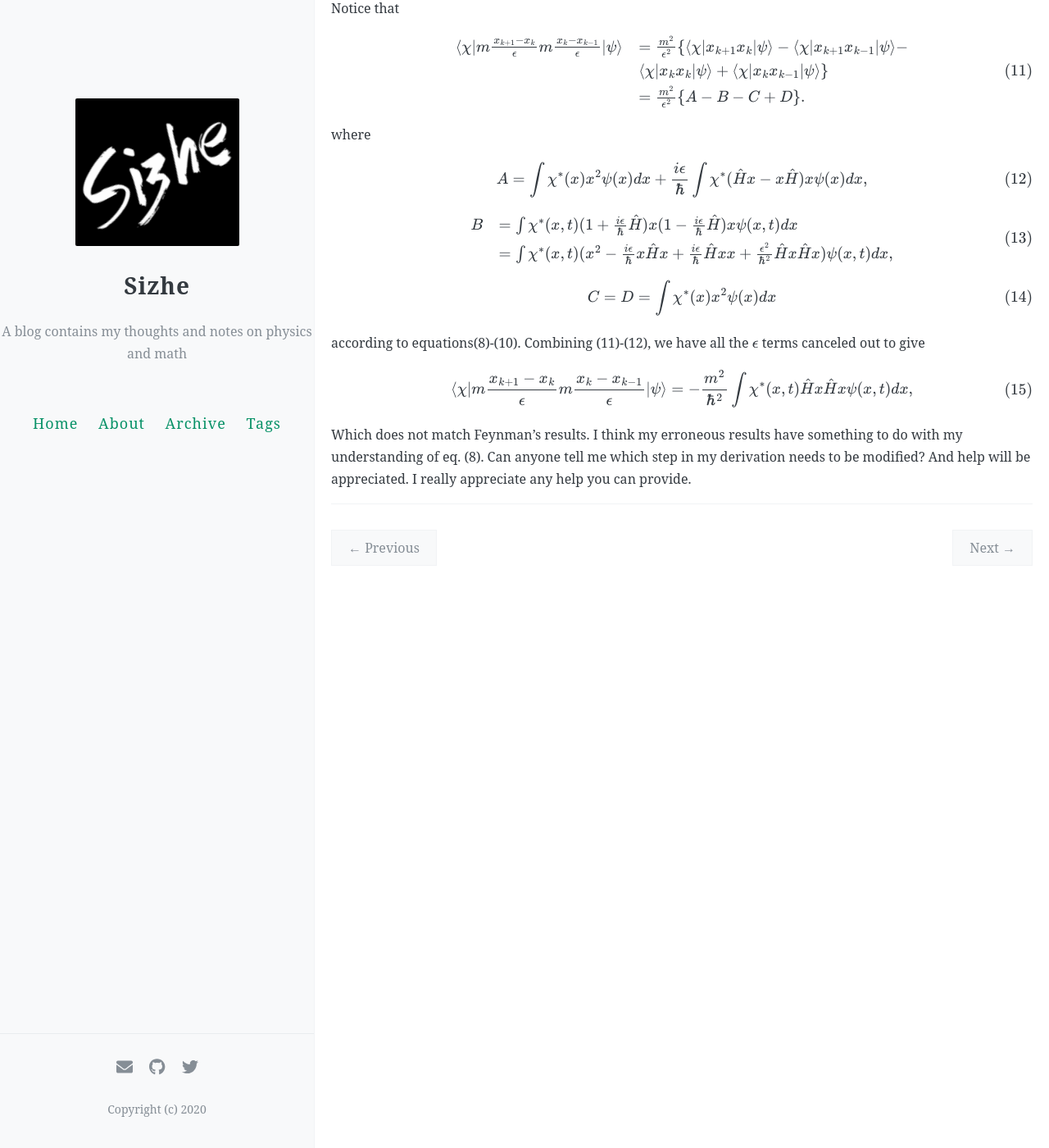
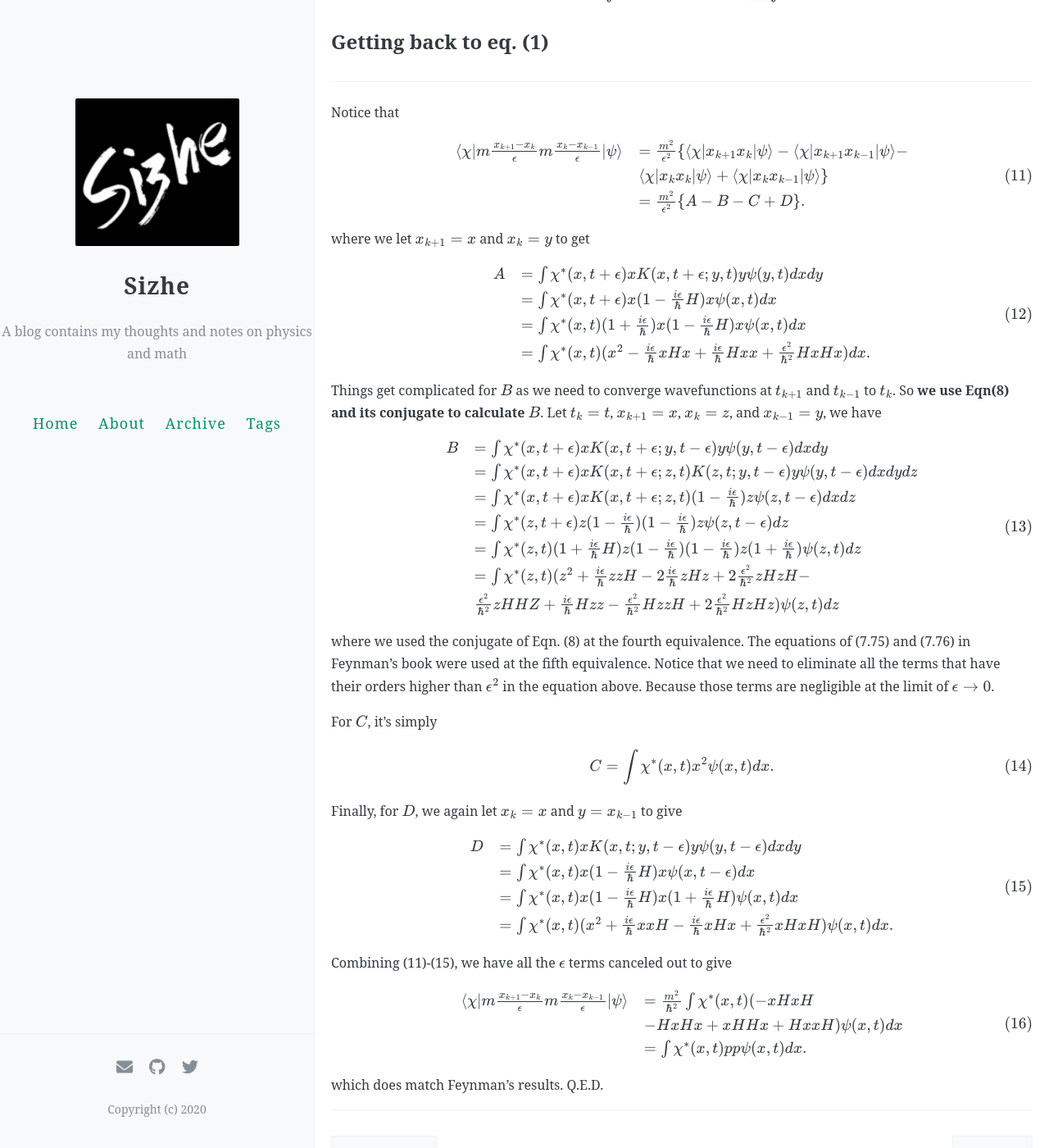
Before and after one commit to Lonitch/Lonitch.github.io, a Jekyll site: the page built from _posts/2021-02-24-average-second-derivative-feynman.md, in a window 1280 px wide and 1400 px high, scrolled down 2087 px. Shown: the whole window at 82% size. Built offline with Jekyll 4.4.1, drawn with Linux system fonts in a browser that asks for light colours; formulas are drawn with MathJax 3; comment, search, counter and statistics services are not loaded; some of the changed text lies outside the part shown.

Commit message:
update Feynman problem post

```diff
--- a/_posts/2021-02-24-average-second-derivative-feynman.md
+++ b/_posts/2021-02-24-average-second-derivative-feynman.md
@@ -14,7 +14,11 @@
 \langle\chi|m\frac{x_{k+1}-x_k}{\epsilon}m\frac{x_k-x_{k-1}}{\epsilon}|\psi\rangle=\int\int \chi^* \hat{p}\hat{p}\psi dxdy=-\hbar^2\int\int\chi^*\frac{\partial^2}{\partial x^2}\psi dxdy\tag{1}
 $$
 
-with $\hat{p}=-i\hbar\frac{\partial}{\partial x}$ being momentum operator.
+with $\hat{p}=-i\hbar\frac{\partial}{\partial x}$ being momentum operator. There is a misprint in Eqn.(1) as we can see that by verifying the units on both sides. The LHS has a unit of momentum square while the RHS has a unit of momentum squared times length. Note that the unit of wavefunction is $\sqrt{probability/vol.}$. Therefore, Eqn.(1) should really be
+
+$$
+\langle\chi|m\frac{x_{k+1}-x_k}{\epsilon}m\frac{x_k-x_{k-1}}{\epsilon}|\psi\rangle=-\hbar^2\int\chi^*(x,t)\frac{\partial^2}{\partial x^2}\psi(x,t) dx\tag{1*}
+$$
 
 ## Equations Developed by Feynman for Later Use
 ---
@@ -70,18 +74,9 @@
  \end{array}
 $$
 
-Eq.(5) is applied to Eq.(8) directly by replacing $f(y)$ in (5) with $x \psi$ in (8). However, the kernels $K\left(x_{k}, t ; a\right)$ and $K\left(b ; x_{k+1}, t+\epsilon\right)$ in (7) indicates that $\psi \chi$ are states that satisfy
-$$
-i \hbar \frac{\partial \psi}{\partial t}=\hat{H} \psi
-$$
-But $K\left(x_{k+1}, t+\epsilon ; x_{k}, t\right)$ in Eq.(7) and (8) implies instead
-$$
-i \hbar \frac{\partial}{\partial t}(x \psi)=\hat{H} x \psi
-$$
-So my question is
->**Is it alright to think that $K\left(x_{k+1}, t+\epsilon ; x_{k}, t\right)$ is different from $K\left(x_{k}, t ; a\right)$ and $K\left(b ; x_{k+1}, t+\epsilon\right)$?**
+It might seem to be that Eq.(5) is applied to Eq.(8) directly by replacing $f(y)$ in (5) with $x \psi$ in (8). However, Feynman was trying to motivate us here to build a relationship between the **conventional operator formalism** and the **path integral formalism**. So the $x$ can be understood as a coordinate operator, or an eigenvalue of the operator. After a time period of $\epsilon$, the eigenvalue of the coordinate operator for the wavefunction becomes $x_{k+1}$, and thus the result in (8).
 
-If we ignore this and move forward the eq. (7) now becomes
+If we move forward with Eqn.(8), the eq. (7) now becomes
 
 $$
  \begin{array}{ll}
@@ -98,7 +93,7 @@
 \langle\chi|x_{k+1}x_k|\psi\rangle_S=\int\chi^*(x)x^2\psi(x)dx+\frac{\epsilon}{m}\int\chi^*px\psi(x)dx\tag{10}.
 $$
 
-## Coming back to eq. (1)
+## Getting back to eq. (1)
 ---
 Notice that
 
@@ -110,27 +105,60 @@
  \end{array}
 $$
 
-where
+where we let $x_{k+1}=x$ and $x_k=y$ to get
 
 $$
-A=\int\chi^*(x)x^2\psi(x)dx+\frac{i\epsilon}{\hbar}\int\chi^*(\hat{H}x-x\hat{H})x\psi(x)dx,\tag{12}
+\begin{array}{ll}
+A&=\int\chi^*(x,t+\epsilon)xK(x,t+\epsilon;y,t)y\psi(y,t)dxdy\\
+&=\int\chi^*(x,t+\epsilon)x(1-\frac{i\epsilon}{\hbar}H)x\psi(x,t)dx\\
+&=\int\chi^*(x,t)(1+\frac{i\epsilon}{\hbar})x(1-\frac{i\epsilon}{\hbar}H)x\psi(x,t)dx\\
+&=\int\chi^*(x,t)(x^2-\frac{i\epsilon}{\hbar}xHx+\frac{i\epsilon}{\hbar}Hxx+\frac{\epsilon^2}{\hbar^2}HxHx)dx.
+\tag{12}
+\end{array}
 $$
+
+Things get complicated for $B$ as we need to converge wavefunctions at $t_{k+1}$ and $t_{k-1}$ to $t_{k}$. So **we use Eqn(8) and its conjugate to calculate $B$**. Let $t_k=t$, $x_{k+1}=x$, $x_k=z$, and $x_{k-1}=y$, we have
 
 $$
  \begin{array}{ll}
-B&=\int\chi^*(x,t)(1+\frac{i\epsilon}{\hbar}\hat{H})x(1-\frac{i\epsilon}{\hbar}\hat{H})x\psi(x,t)dx\\
-&=\int\chi^*(x,t)(x^2-\frac{i\epsilon}{\hbar}x\hat{H}x+\frac{i\epsilon}{\hbar}\hat{H}xx+\frac{\epsilon^2}{\hbar^2}\hat{H}x\hat{H}x)\psi(x,t)dx,\tag{13}
+B&=\int\chi^*(x,t+\epsilon)xK(x,t+\epsilon;y,t-\epsilon)y\psi(y,t-\epsilon)dxdy\\
+&=\int\chi^*(x,t+\epsilon)xK(x,t+\epsilon;z,t)K(z,t;y,t-\epsilon)y\psi(y,t-\epsilon)dxdydz\\
+&=\int\chi^*(x,t+\epsilon)xK(x,t+\epsilon;z,t)(1-\frac{i\epsilon}{\hbar})z\psi(z,t-\epsilon)dxdz\\
+&=\int\chi^*(z,t+\epsilon)z(1-\frac{i\epsilon}{\hbar})(1-\frac{i\epsilon}{\hbar})z\psi(z,t-\epsilon)dz\\
+&=\int\chi^*(z,t)(1+\frac{i\epsilon}{\hbar}H)z(1-\frac{i\epsilon}{\hbar})(1-\frac{i\epsilon}{\hbar})z(1+\frac{i\epsilon}{\hbar})\psi(z,t)dz\\
+&=\int\chi^*(z,t)(z^2+\frac{i\epsilon}{\hbar}zzH-2\frac{i\epsilon}{\hbar}zHz+2\frac{\epsilon^2}{\hbar^2}zHzH-\\
+&\frac{\epsilon^2}{\hbar^2}zHHZ+\frac{i\epsilon}{\hbar}Hzz-\frac{\epsilon^2}{\hbar^2}HzzH+2\frac{\epsilon^2}{\hbar^2}HzHz)\psi(z,t)dz
+\tag{13}
  \end{array}
 $$
 
+where we used the conjugate of Eqn. (8) at the fourth equivalence. The equations of (7.75) and (7.76) in Feynman's book were used at the fifth equivalence. Notice that we need to eliminate all the terms that have their orders higher than $\epsilon^2$ in the equation above. Because those terms are negligible at the limit of $\epsilon\rightarrow0$.
+
+For $C$, it's simply
+
 $$
-C=D=\int\chi^*(x)x^2\psi(x)dx\tag{14}
+C=\int\chi^*(x,t)x^2\psi(x,t)dx\tag{14}.
 $$
 
-according to equations(8)-(10). Combining (11)-(12), we have all the $\epsilon$ terms canceled out to give
+Finally, for $D$, we again let $x_{k}=x$ and $y=x_{k-1}$ to give
 
 $$
-\langle\chi|m\frac{x_{k+1}-x_k}{\epsilon}m\frac{x_k-x_{k-1}}{\epsilon}|\psi\rangle=-\frac{m^2}{\hbar^2}\int\chi^*(x,t)\hat{H}x\hat{H}x\psi(x,t)dx\tag{15},
+\begin{array}{ll}
+D&=\int\chi^*(x,t)xK(x,t;y,t-\epsilon)y\psi(y,t-\epsilon)dxdy\\
+&=\int\chi^*(x,t)x(1-\frac{i\epsilon}{\hbar}H)x\psi(x,t-\epsilon)dx\\
+&=\int\chi^*(x,t)x(1-\frac{i\epsilon}{\hbar}H)x(1+\frac{i\epsilon}{\hbar}H)\psi(x,t)dx\\
+&=\int\chi^*(x,t)(x^2+\frac{i\epsilon}{\hbar}xxH-\frac{i\epsilon}{\hbar}xHx+\frac{\epsilon^2}{\hbar^2}xHxH)\psi(x,t)dx\tag{15}.
+\end{array}
 $$
 
-Which does not match Feynman's results. I think my erroneous results have something to do with my understanding of eq. (8). Can anyone tell me which step in my derivation needs to be modified? And help will be appreciated. I really appreciate any help you can provide.
+Combining (11)-(15), we have all the $\epsilon$ terms canceled out to give
+
+$$
+\begin{array}{ll}
+\langle\chi|m\frac{x_{k+1}-x_k}{\epsilon}m\frac{x_k-x_{k-1}}{\epsilon}|\psi\rangle&=\frac{m^2}{\hbar^2}\int\chi^*(x,t)(-xHxH\\
+&-HxHx+xHHx+HxxH)\psi(x,t)dx\\
+&=\int\chi^*(x,t)pp\psi(x,t)dx\tag{16}.
+\end{array}
+$$
+
+which does match Feynman's results. Q.E.D.
```
